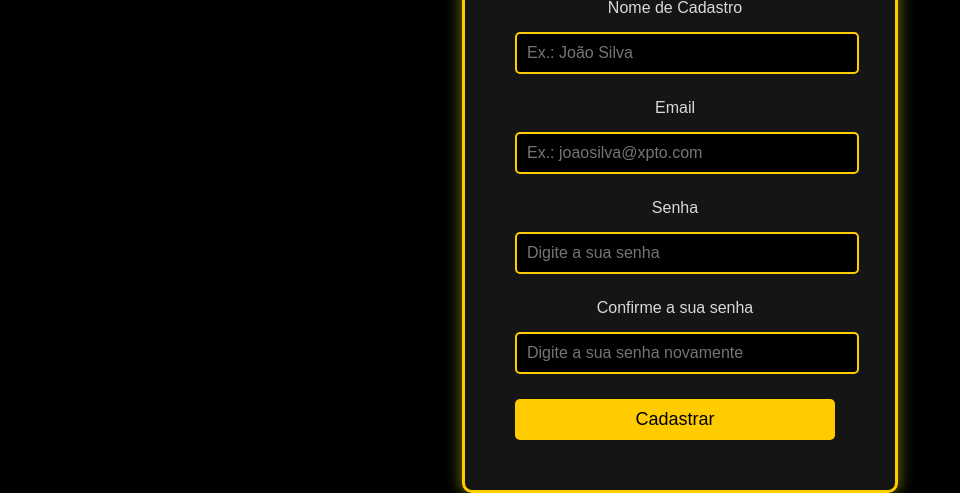
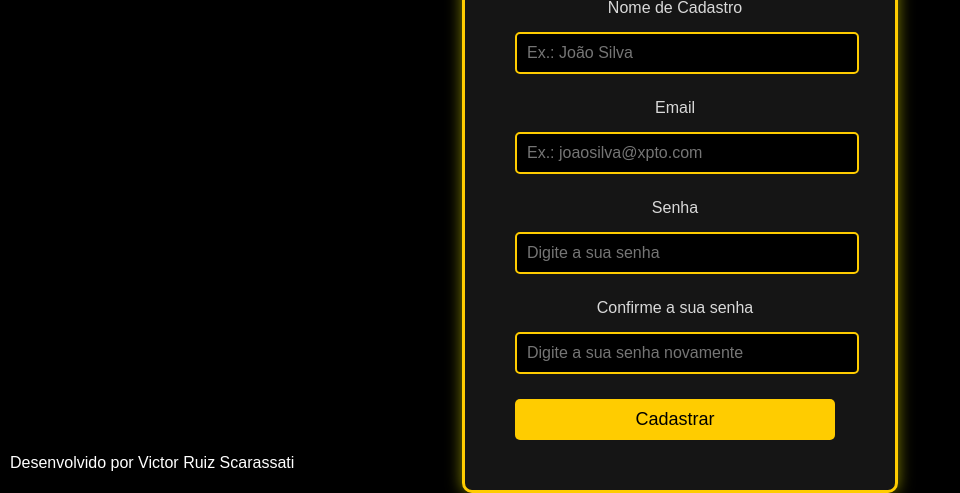
Before and after one commit to Victor-Wynter/demo, a Django app: page /cadastro in a window 1280 px wide. Shown: the part 318-811 px from the top of the page, without its empty margins (0-960 px from the left). Run offline with Django 5.2, Linux system fonts and the light colour scheme.

Commit message:
adicao de texto

```diff
--- a/templates/usuarios/cadastro.html
+++ b/templates/usuarios/cadastro.html
@@ -25,5 +25,9 @@
         </div>
     </form>
 </section>
+
+<div style="position: fixed; bottom: 10px; left: 10px; font-size: 16px; color: white;">
+    Desenvolvido por Victor Ruiz Scarassati
+</div>
 </body>
 {% endblock %}
--- a/templates/usuarios/login.html
+++ b/templates/usuarios/login.html
@@ -45,4 +45,8 @@
             </section>
         </main>
     </div>
+
+    <div style="position: fixed; bottom: 10px; left: 10px; font-size: 16px; color: white;">
+        Desenvolvido por Victor Ruiz Scarassati
+    </div>
 </body>
--- a/templates/xbbpet/index.html
+++ b/templates/xbbpet/index.html
@@ -279,6 +279,11 @@
 		<div>
 			<a href="{% url 'logout' %}">Sair</a>
 		</div>
+
+		<div style="position: fixed; bottom: 10px; left: 10px; font-size: 16px; color: white;">
+			Desenvolvido por Victor Ruiz Scarassati
+		</div>
+
 	</body>
 
 </html>
```
